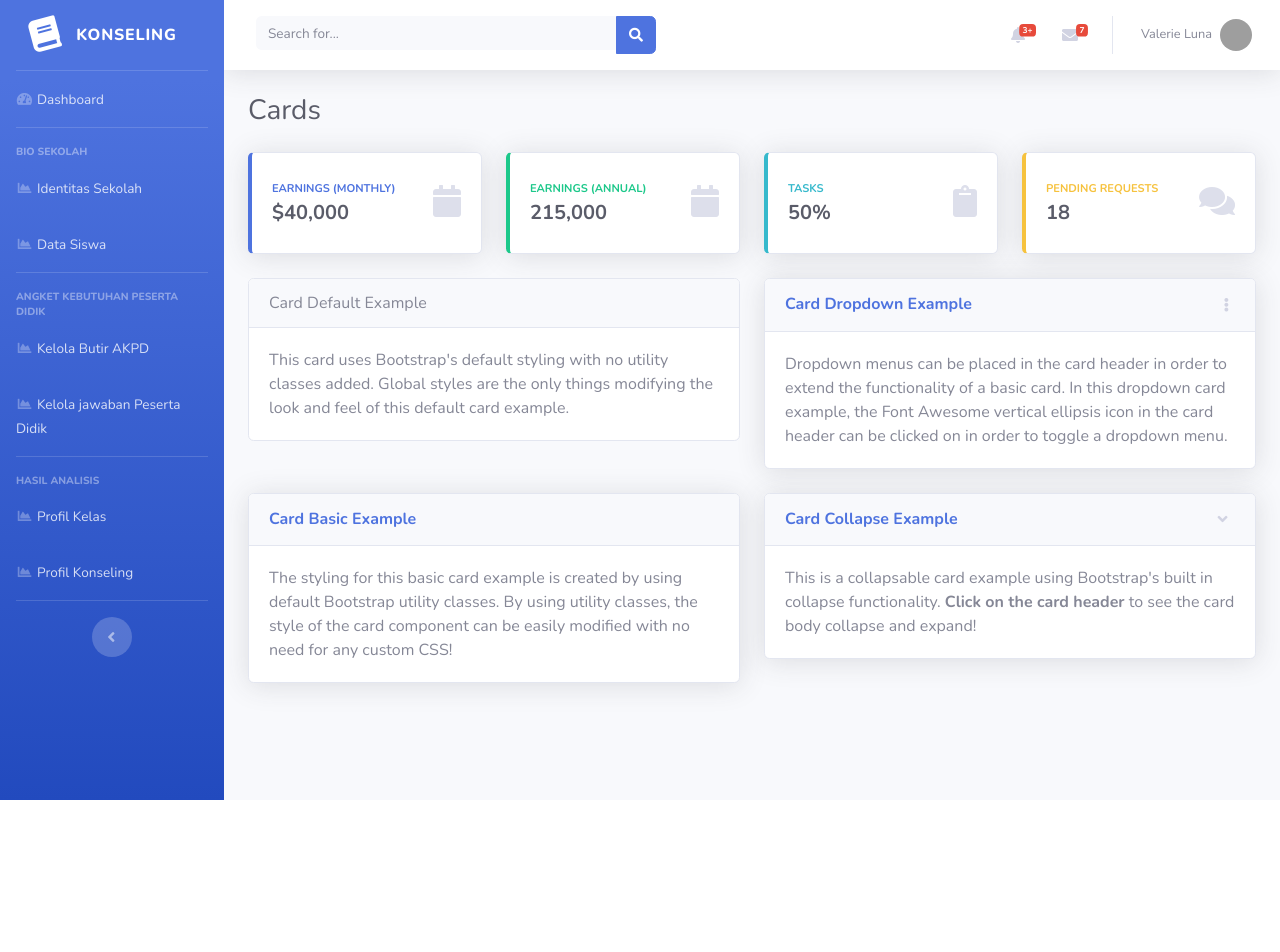
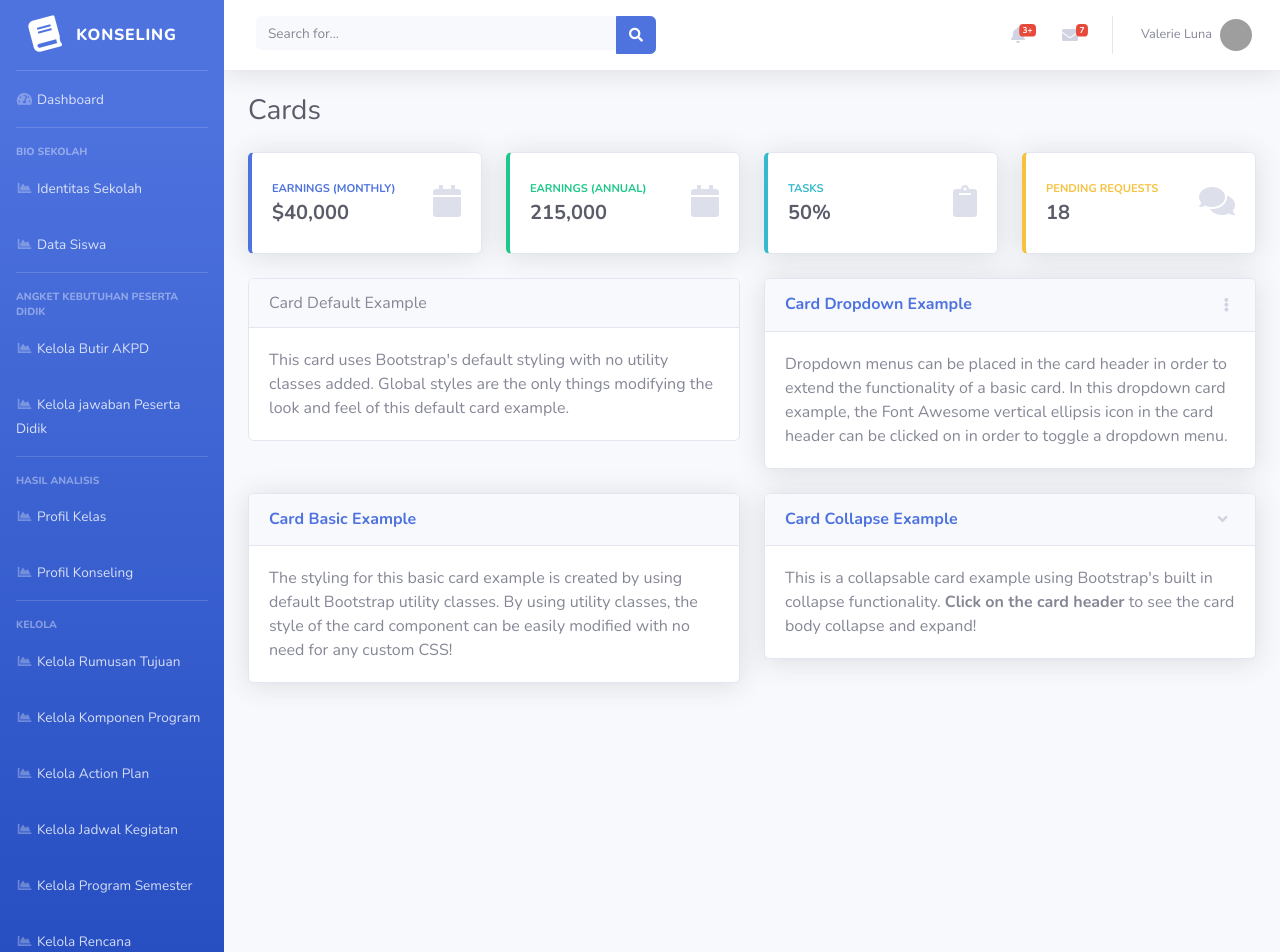
Before and after one commit to hendri2212/konseling, a React (Create React App) app in the folder frontend/: page /cards in a window 1280 px wide. Shown: the top 952 px of the page. Before the commit the page ends 800 px from the top, so only its background shows below. Built offline with nearby package versions, Linux system fonts and the light colour scheme; grey boxes are pictures that could not be loaded.

Commit message:
update: menu di sidebar

```diff
--- a/frontend/src/components/Navigation/Sidebar/index.js
+++ b/frontend/src/components/Navigation/Sidebar/index.js
@@ -119,6 +119,56 @@ class Sidebar extends Component {
         </li>
 
         {/* <!-- Divider --> */}
+        <hr className="sidebar-divider" />
+
+        {/* <!-- Heading --> */}
+        <div className="sidebar-heading">
+          Kelola
+        </div>
+
+        <li className="nav-item">
+          <Link className="nav-link" to="/">
+            <i className="fas fa-fw fa-chart-area"></i>
+            <span>Kelola Rumusan Tujuan</span>
+          </Link>
+        </li>
+
+        <li className="nav-item">
+          <Link className="nav-link" to="/">
+            <i className="fas fa-fw fa-chart-area"></i>
+            <span>Kelola Komponen Program</span>
+          </Link>
+        </li>
+
+        <li className="nav-item">
+          <Link className="nav-link" to="/">
+            <i className="fas fa-fw fa-chart-area"></i>
+            <span>Kelola Action Plan</span>
+          </Link>
+        </li>
+
+        <li className="nav-item">
+          <Link className="nav-link" to="/">
+            <i className="fas fa-fw fa-chart-area"></i>
+            <span>Kelola Jadwal Kegiatan</span>
+          </Link>
+        </li>
+
+        <li className="nav-item">
+          <Link className="nav-link" to="/">
+            <i className="fas fa-fw fa-chart-area"></i>
+            <span>Kelola Program Semester</span>
+          </Link>
+        </li>
+
+        <li className="nav-item">
+          <Link className="nav-link" to="/">
+            <i className="fas fa-fw fa-chart-area"></i>
+            <span>Kelola Rencana Pelaksanaan Layanan</span>
+          </Link>
+        </li>
+
+        {/* <!-- Divider --> */}
         <hr className="sidebar-divider d-none d-md-block" />
 
         {/* <!-- Nav Item - Pages Collapse Menu --> */}
```
